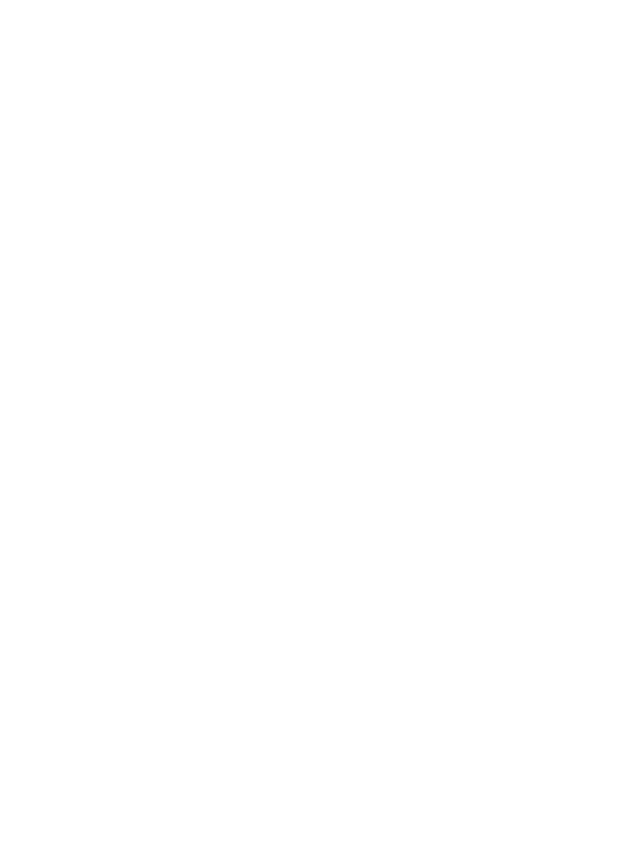
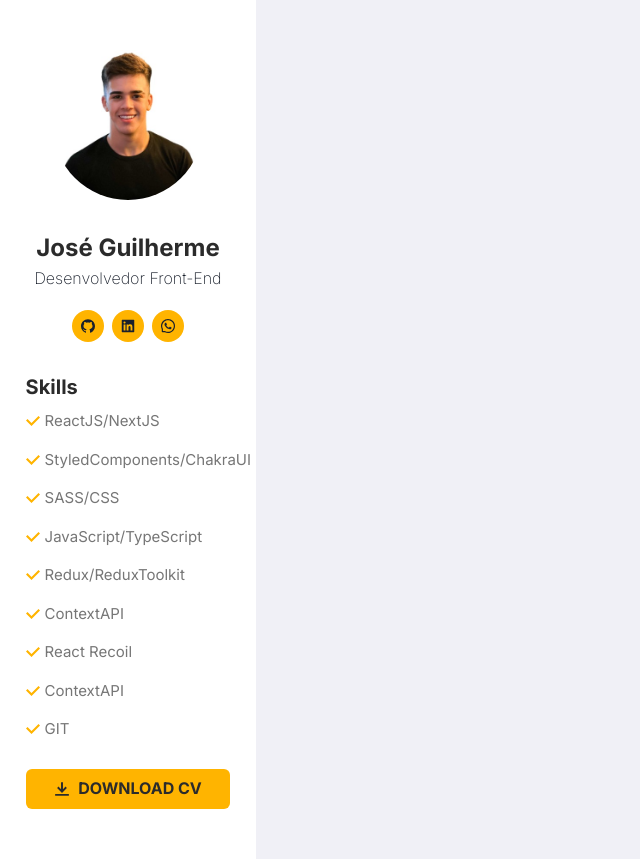
Before and after one commit to guilhermeoln/portfolio, a Next.js app: page / in a window 1280 px wide. Shown: the whole page, without its empty margins (0-640 px from the left). Before the commit the page ends 800 px from the top, so only its background shows below. Built offline with nearby package versions, Linux system fonts and the light colour scheme.

Commit message:
fix(app): Ajustando provider do chakra

```diff
--- a/src/pages/_app.tsx
+++ b/src/pages/_app.tsx
@@ -6,10 +6,7 @@ import { ChakraProvider } from "@chakra-ui/react";
 export default function App({ Component, pageProps }: AppProps) {
   return (
     <ChakraProvider>
-      <Head>
-        <title>José Guilherme - Desenvolvedor Front End</title>
-        <Component {...pageProps} />
-      </Head>
+      <Component {...pageProps} />
     </ChakraProvider>
   );
 }
```
